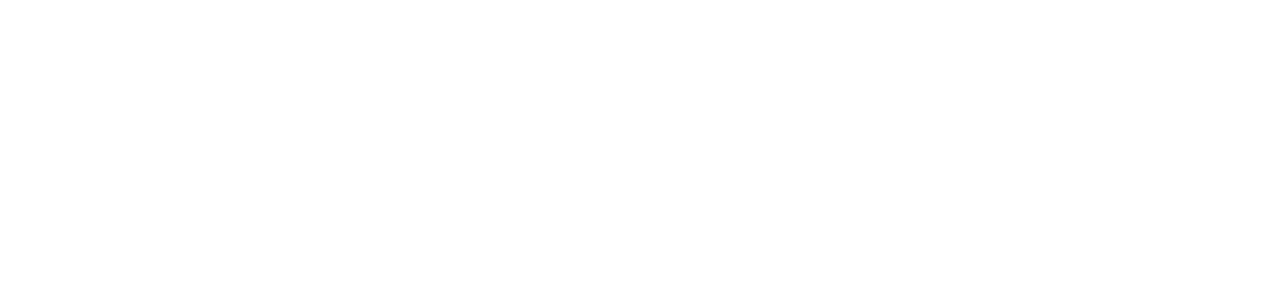
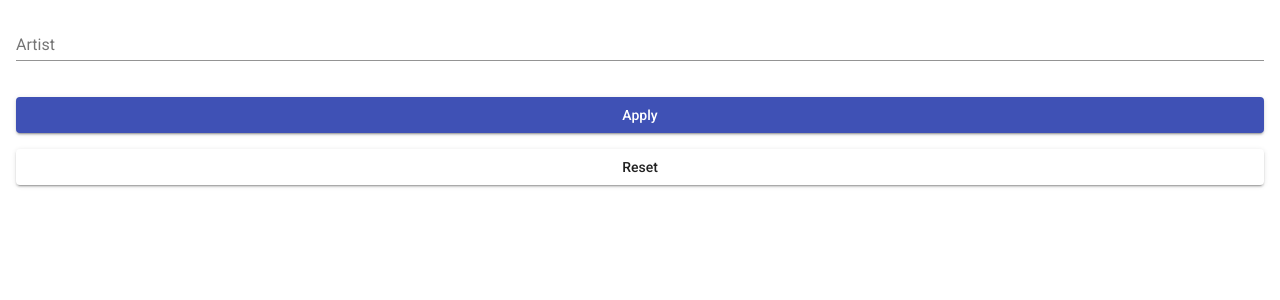
Before and after one commit to dmytro-parfenov/media-providers, an Angular app: page /music in a window 1280 px wide. Shown: the top 300 px of the page. Built offline with nearby package versions, Linux system fonts and the light colour scheme.

Commit message:
feat: add simple filter

```diff
--- /dev/null
+++ b/src/app/music/music/filter/filter.component.html
@@ -0,0 +1,9 @@
+<form [formGroup]="form" (ngSubmit)="apply()">
+  <mat-form-field >
+    <mat-label>Artist</mat-label>
+    <input matInput formControlName="artist" aria-label="artist">
+  </mat-form-field>
+
+  <button mat-raised-button type="submit" color="primary">Apply</button>
+  <button mat-raised-button (click)="reset()">Reset</button>
+</form>
--- /dev/null
+++ b/src/app/music/music/filter/filter.component.scss
@@ -0,0 +1,5 @@
+form {
+  display: grid;
+  grid-template-columns: auto;
+  grid-gap: 16px;
+}
--- /dev/null
+++ b/src/app/music/music/filter/filter.component.ts
@@ -0,0 +1,50 @@
+import {ChangeDetectionStrategy, Component, EventEmitter, Input, OnInit, Output} from '@angular/core';
+import {SearchParams} from '../search-params';
+import {FormBuilder, FormGroup} from '@angular/forms';
+
+@Component({
+  selector: 'app-filter',
+  templateUrl: './filter.component.html',
+  styleUrls: ['./filter.component.scss'],
+  changeDetection: ChangeDetectionStrategy.OnPush
+})
+export class FilterComponent implements OnInit {
+
+  @Input() set searchParams(searchParams: SearchParams) {
+    this.createForm(searchParams);
+  }
+
+  @Output() searchParamsChange = new EventEmitter<SearchParams>();
+
+  form: FormGroup;
+
+  constructor(private readonly formBuilder: FormBuilder) { }
+
+  ngOnInit() {
+    if (this.form) {
+      return;
+    }
+
+    this.createForm();
+  }
+
+  reset() {
+    const searchParams = new SearchParams();
+
+    this.searchParamsChange.emit(searchParams);
+    this.searchParams = searchParams;
+  }
+
+  apply() {
+    this.searchParamsChange.emit(new SearchParams(this.form.get('artist').value));
+  }
+
+  private createForm(searchParams?: SearchParams) {
+    const artist = searchParams ? searchParams.artist : '';
+
+    this.form = this.formBuilder.group({
+      artist: [artist]
+    });
+  }
+
+}
--- a/src/app/music/music/media/adapter/deezer-adapter/adapter/deezer-album/deezer-album.component.scss
+++ b/src/app/music/music/media/adapter/deezer-adapter/adapter/deezer-album/deezer-album.component.scss
@@ -37,7 +37,7 @@
 }
 
 audio {
-  width: 100%;
+  max-width: 100%;
 }
 
 .spinner {
--- a/src/app/music/music/music.component.html
+++ b/src/app/music/music/music.component.html
@@ -1,4 +1,12 @@
-<section>
+<nav>
+  <app-filter [searchParams]="searchParams" (searchParamsChange)="onSearchParamsChange($event)"></app-filter>
+</nav>
+
+<section class="loading" *ngIf="isLoading">
+  <mat-spinner [diameter]="60"></mat-spinner>
+</section>
+
+<section class="results">
   <mat-card *ngFor="let media of medias">
     <app-media [media]="media"></app-media>
   </mat-card>
--- a/src/app/music/music/music.component.scss
+++ b/src/app/music/music/music.component.scss
@@ -1,6 +1,15 @@
 @import 'utils';
 
-section {
+nav {
+  padding: 16px;
+}
+
+.loading {
+  display: flex;
+  justify-content: center;
+}
+
+.results {
   padding: 16px;
   display: grid;
   grid-gap: 16px;
--- a/src/app/music/music/music.component.ts
+++ b/src/app/music/music/music.component.ts
@@ -1,6 +1,6 @@
 import {ChangeDetectionStrategy, ChangeDetectorRef, Component, OnInit} from '@angular/core';
 import {SearchService} from './search.service';
-import {tap} from 'rxjs/operators';
+import {catchError, finalize, tap} from 'rxjs/operators';
 import {ActivatedRoute} from '@angular/router';
 import {ResolvedData} from './resolved-data';
 import {SearchParamsService} from './search-params.service';
@@ -9,6 +9,7 @@
 import {MediaAdapterFactoryService} from './media/media-adapter-factory.service';
 import {ItunesAdapterFactoryService} from './media/adapter/itunes-adapter/itunes-adapter-factory.service';
 import {DeezerAdapterFactoryService} from './media/adapter/deezer-adapter/deezer-adapter-factory.service';
+import {of} from 'rxjs';
 
 @Component({
   selector: 'app-music',
@@ -20,6 +21,10 @@
 export class MusicComponent implements OnInit {
 
   medias: Media[] = [];
+
+  searchParams: SearchParams;
+
+  isLoading = false;
 
   constructor(private readonly activatedRoute: ActivatedRoute,
               private readonly searchParamsService: SearchParamsService,
@@ -36,13 +41,27 @@
   }
 
   private onRouterDataChange(data: ResolvedData) {
+    this.searchParams = data.searchParams;
+    this.changeDetectorRef.markForCheck();
+
     this.updateMediasBySearchParams(data.searchParams);
   }
 
   private updateMediasBySearchParams(params: SearchParams) {
+    this.isLoading = true;
+    this.changeDetectorRef.markForCheck();
+
     this.searchService.do(params).pipe(
       tap(medias => {
         this.medias = medias;
+        this.changeDetectorRef.markForCheck();
+      }),
+      catchError(() => {
+        console.error(`Unable to load results`);
+        return of(null);
+      }),
+      finalize(() => {
+        this.isLoading = false;
         this.changeDetectorRef.markForCheck();
       })
     ).subscribe();
--- a/src/app/music/music/search-params.ts
+++ b/src/app/music/music/search-params.ts
@@ -1,3 +1,4 @@
-export interface SearchParams {
-  artist: string;
+export class SearchParams {
+  constructor(public artist = '') {
+  }
 }
--- a/src/app/music/resolver/search-params-resolver.service.ts
+++ b/src/app/music/resolver/search-params-resolver.service.ts
@@ -1,4 +1,4 @@
-import { Injectable } from '@angular/core';
+import {Injectable} from '@angular/core';
 import {ActivatedRouteSnapshot, Resolve} from '@angular/router';
 import {SearchParams} from '../music/search-params';
 import {Observable} from 'rxjs';
@@ -12,7 +12,7 @@
 
   resolve({queryParamMap}: ActivatedRouteSnapshot): Observable<SearchParams> | Promise<SearchParams> | SearchParams {
     const artist = queryParamMap.get('artist') || '';
-    return {artist} as SearchParams;
+    return new SearchParams(artist);
   }
 
 }
```
Also changed, not shown: src/app/music/music.module.ts (+10 -2 lines).
